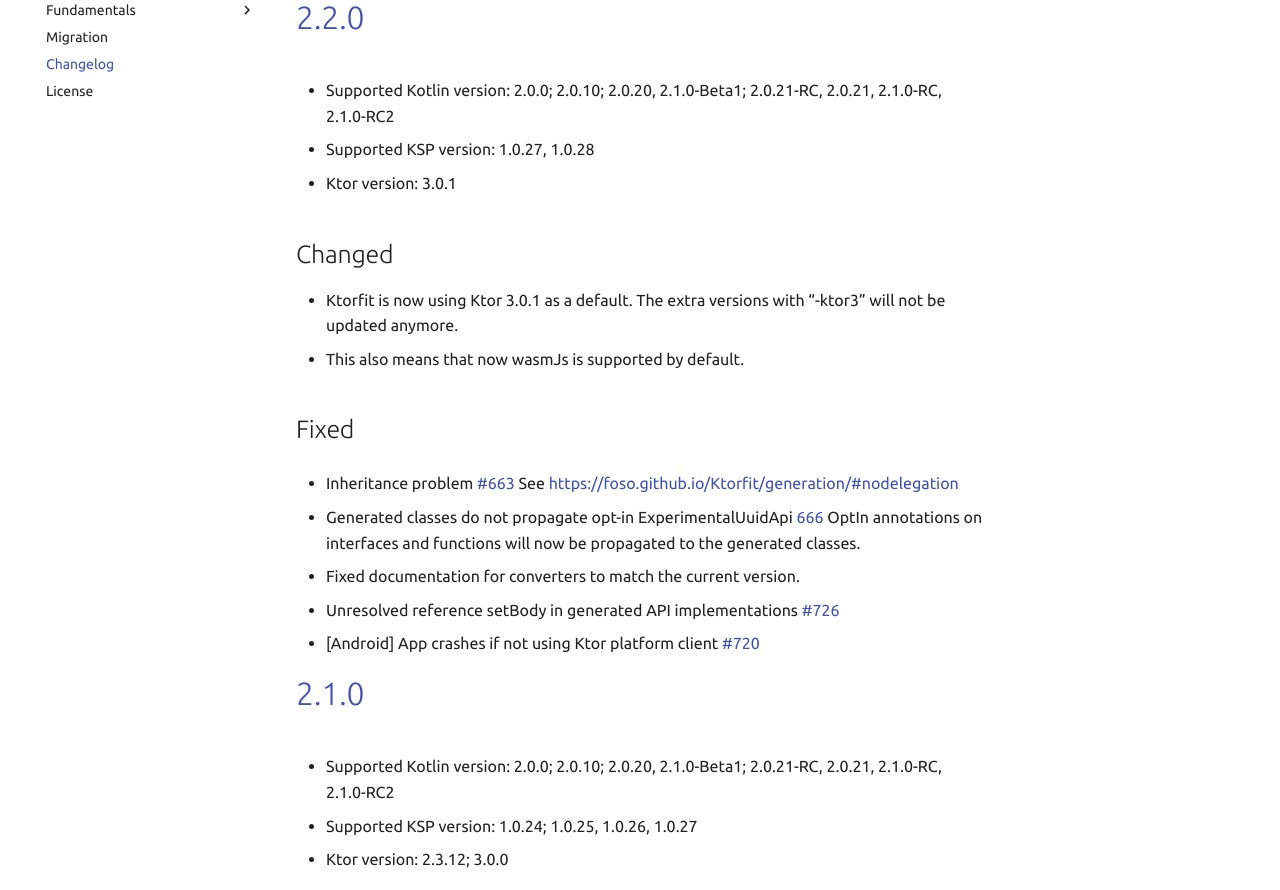
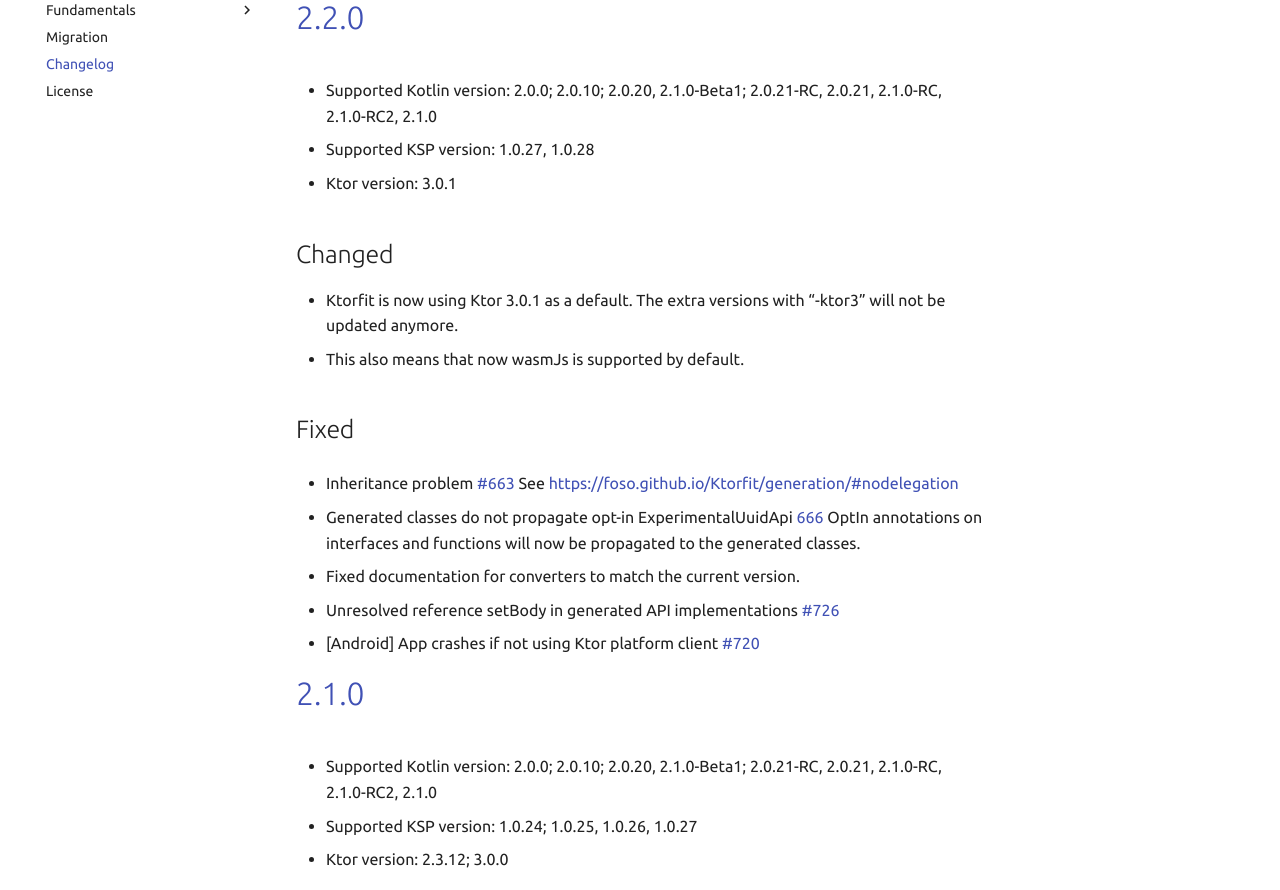
Before and after one commit to Foso/Ktorfit, an MkDocs documentation site: the page built from docs/CHANGELOG.md, in a window 1280 px wide and 1400 px high. Shown: the part 343-1233 px from the top of the window. Built offline with MkDocs 1.6.1 and Material for MkDocs 9.7.7, drawn with Linux system fonts in a browser that asks for light colours; comment, search, counter and statistics services are not loaded.

Commit message:
Update CHANGELOG.md

```diff
--- a/docs/CHANGELOG.md
+++ b/docs/CHANGELOG.md
@@ -8,7 +8,7 @@
 But there is no intent to bump the Ktorfit major version for every KSP update.
 
 # [2.2.0]()
-* Supported Kotlin version: 2.0.0; 2.0.10; 2.0.20, 2.1.0-Beta1; 2.0.21-RC, 2.0.21, 2.1.0-RC, 2.1.0-RC2
+* Supported Kotlin version: 2.0.0; 2.0.10; 2.0.20, 2.1.0-Beta1; 2.0.21-RC, 2.0.21, 2.1.0-RC, 2.1.0-RC2, 2.1.0
 * Supported KSP version: 1.0.27, 1.0.28
 * Ktor version: 3.0.1
 
@@ -29,7 +29,7 @@
 
 # [2.1.0]()
 
-* Supported Kotlin version: 2.0.0; 2.0.10; 2.0.20, 2.1.0-Beta1; 2.0.21-RC, 2.0.21, 2.1.0-RC, 2.1.0-RC2
+* Supported Kotlin version: 2.0.0; 2.0.10; 2.0.20, 2.1.0-Beta1; 2.0.21-RC, 2.0.21, 2.1.0-RC, 2.1.0-RC2, 2.1.0
 * Supported KSP version: 1.0.24; 1.0.25, 1.0.26, 1.0.27
 * Ktor version: 2.3.12; 3.0.0
 
```
